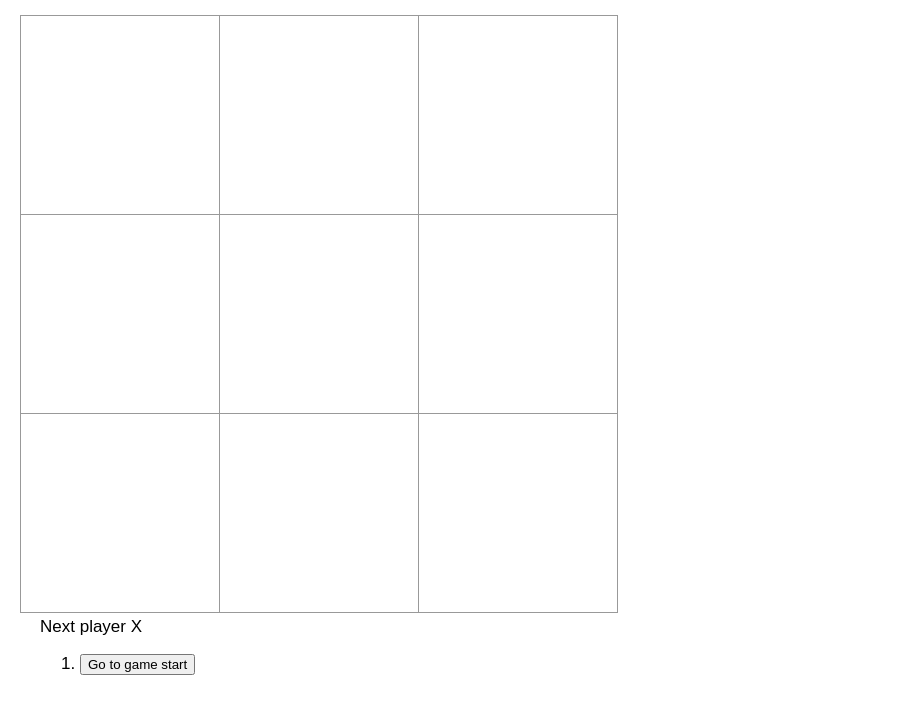
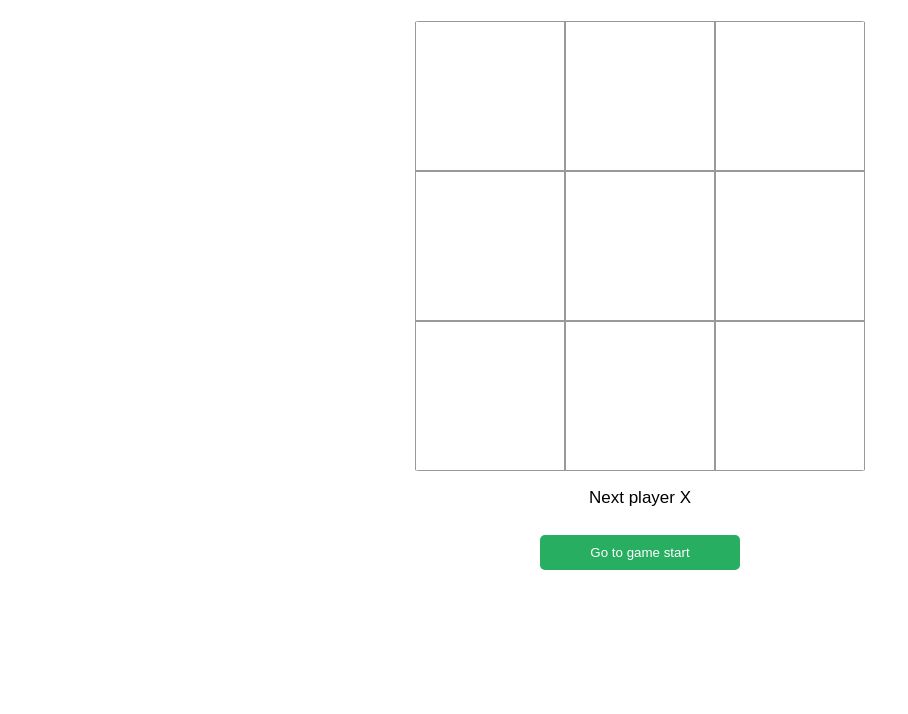
Before and after one commit to junyoungNA/facam-study, a React (Create React App) app in the folder tic-tac-toe/: page / in a window 1280 px wide. Shown: the top 714 px of the page, without its empty margins (0-908 px from the left). Built offline with nearby package versions, Linux system fonts and the light colour scheme.

Commit message:
tic-tac-toe 완성, react.memo()에 대해

```diff
--- a/tic-tac-toe/src/App.css
+++ b/tic-tac-toe/src/App.css
@@ -1,10 +1,27 @@
 .game {
   display: flex;
-  flex-direction: row;
-  flex-wrap: wrap;
-  width: 700px;
+  height: 100vh;
+  flex-direction: column;
+  width: 460px;
+  margin: auto;
 }
 
 .game-info {
-  margin-left : 20px;
+  margin-top: 16px;
+  width: 100%;
+  display: flex;
+  flex-direction: column;
+  justify-content: center;
+  align-items: center;
 }
+
+.move-button {
+  width: 200px;
+  background-color: #27ae60;
+  border-width: 0px;
+  border-radius: 5px;
+  color: #fff;
+  font-weight: 200;
+  padding: 10px 20px;
+  text-decoration: none;
+}
--- a/tic-tac-toe/src/App.js
+++ b/tic-tac-toe/src/App.jsx
@@ -51,7 +51,7 @@
     'Go to game start';
     return (
       <li key={move}>
-        <button onClick={() => {jumpTo(move)}}>{desc}</button>
+        <button className='move-button' onClick={() => {jumpTo(move)}}>{desc}</button>
       </li>
     )
 });
@@ -79,7 +79,7 @@
       </div>
       <div className='game-info'>
         <div className='status'>{status} </div>
-        <ol>{moves}</ol>
+        <ol style={{listStyle:'none' , padding:'0'}}>{moves}</ol>
       </div>
     </div>
   );
--- a/tic-tac-toe/src/components/Board.css
+++ b/tic-tac-toe/src/components/Board.css
@@ -1,3 +1,18 @@
 .status {
     margin-bottom: 10px;
 }
+
+.board-warpper {
+    border: 1px solid rgba(255,255,255 , 0.1);
+    box-shadow: rgba(0,0,0,0.19);
+    border-radius: 9px;
+    overflow: hidden;
+}
+
+.board-row {
+    margin: auto;
+    display: flex;
+    justify-content: center;
+    flex-wrap: wrap;
+    align-items: center;
+}
--- a/tic-tac-toe/src/components/Board.jsx
+++ b/tic-tac-toe/src/components/Board.jsx
@@ -4,7 +4,7 @@
 
 function Board({squares, handleClick}) {
         return (
-            <div>
+            <div className='board-warpper'>
                 <Square handleClick={handleClick}  squares={squares}/>
             </div>
         )
--- a/tic-tac-toe/src/components/Square.css
+++ b/tic-tac-toe/src/components/Square.css
@@ -1,11 +1,12 @@
 .square {
+    justify-content: center;
     background-color: white;
     border : 1px solid #999;
     font-size : 24px;
-    height: 200px;
-    margin-right: -1px;
-    margin-top: -5px;
+    height: 150px;
+    /* margin-right: -1px; */
+    /* margin-top: -5px; */
     padding: 0;
     text-align: center;
-    width: 200px;
+    width: 150px;
 }
--- a/tic-tac-toe/src/components/Square.jsx
+++ b/tic-tac-toe/src/components/Square.jsx
@@ -4,7 +4,7 @@
 const Square = ({squares, handleClick}) => {
 
     return (
-        <div>
+        <div className='board-row'>
             {squares?.map((item, i) =>
                 <button className='square' onClick={() => handleClick(i)} key={i}>{item}</button>
             )}
```
Also changed, not shown: 1 other file (tests, documents, lock files or other folders).
